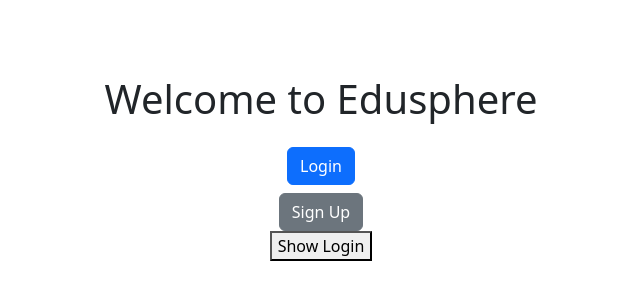
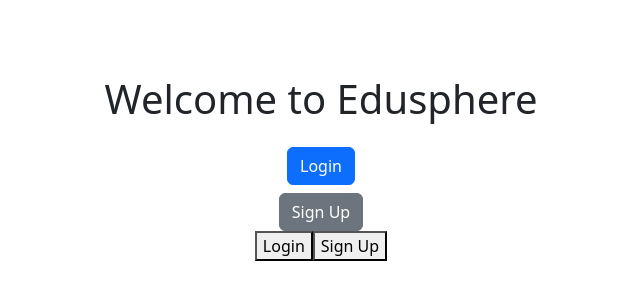
Before and after one commit to Johnronnie254/school_admin_frontend, a React (Create React App) app: page / in a window 1280 px wide. Shown: the part 232-532 px from the top of the page, without its empty margins (319-959 px from the left). Built offline with nearby package versions, Linux system fonts and the light colour scheme; no server answers.

Commit message:
Update LoginModal.js

```diff
--- a/src/components/LoginModal.js
+++ b/src/components/LoginModal.js
@@ -5,7 +5,7 @@ const Login = () => {
     const [email, setEmail] = useState("");
     const [password, setPassword] = useState("");
     const [error, setError] = useState("");
-    const [showForm, setShowForm] = useState(false); // Controls login form visibility
+    const [showForm, setShowForm] = useState(false);
     const navigate = useNavigate();
 
     const handleLogin = async (e) => {
@@ -22,11 +22,10 @@ const Login = () => {
             });
 
             const data = await response.json();
-            console.log("Response Data:", data); // Debugging log
 
             if (response.ok) {
                 localStorage.setItem("token", data.access); // Store JWT access token
-                navigate("/dashboard"); // Redirect to dashboard
+                navigate("/dashboard");
             } else {
                 setError(data.message || "Invalid email or password.");
             }
@@ -37,10 +36,15 @@ const Login = () => {
 
     return (
         <div>
-            <button onClick={() => setShowForm(!showForm)}>
-                {showForm ? "Hide Login" : "Show Login"}
-            </button>
+            {/* Login and Sign Up Buttons */}
+            {!showForm && (
+                <div>
+                    <button onClick={() => setShowForm(true)}>Login</button>
+                    <button onClick={() => navigate("/register")}>Sign Up</button>
+                </div>
+            )}
 
+            {/* Login Form (Only appears when Login button is clicked) */}
             {showForm && (
                 <div>
                     <h2>Login</h2>
@@ -65,6 +69,7 @@ const Login = () => {
                         <br />
 
                         <button type="submit">Login</button>
+                        <button type="button" onClick={() => setShowForm(false)}>Cancel</button>
                     </form>
                 </div>
             )}
```
